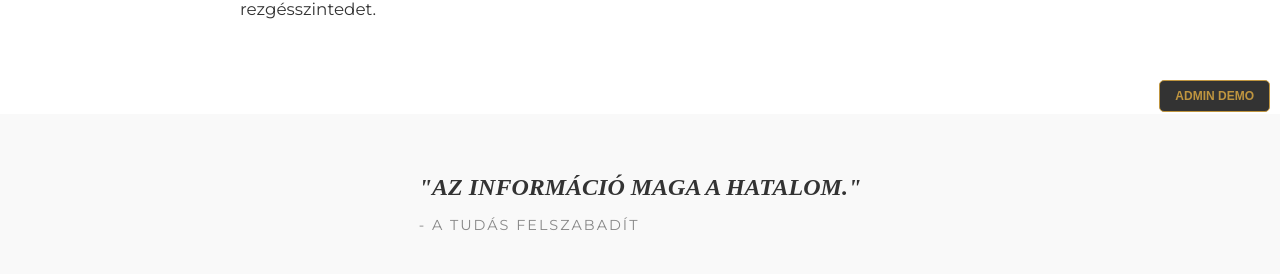
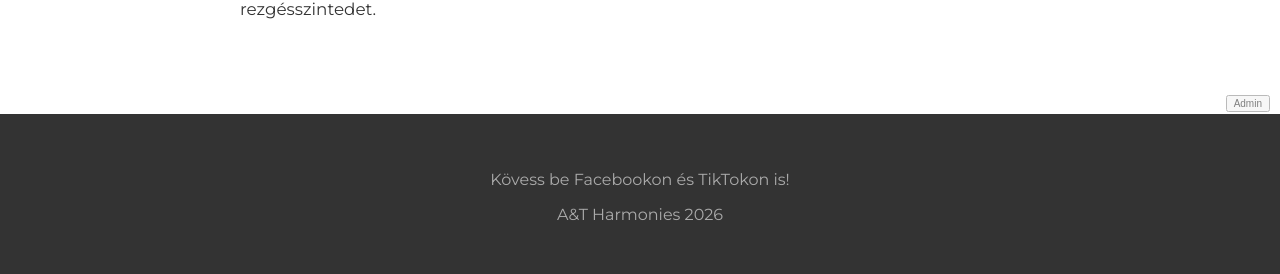
Before and after one commit to faqulord/Zenyx, a React (Create React App) app: page / in a window 1280 px wide. Shown: the part 678-952 px from the top of the page. Built offline with nearby package versions, Linux system fonts and the light colour scheme; no server answers.

Commit message:
Update App.js

```diff
--- a/src/App.js
+++ b/src/App.js
@@ -1,9 +1,8 @@
 import React, { useState, useEffect } from 'react';
 import Navbar from './components/Navbar';
 import HeroSection from './components/HeroSection';
-import ContentSection from './components/ContentSection';
 import ShopPage from './components/ShopPage';
-import Footer from './components/Footer';
+import OrgonInfo from './components/OrgonInfo'; // ÚJ IMPORT
 import AdminPanel from './components/AdminPanel';
 
 function App() {
@@ -11,14 +10,6 @@ function App() {
 
   useEffect(() => {
     window.scrollTo(0, 0);
-
-    // --- LÁTOGATÓ KÖVETÉSE ---
-    // Csak akkor küldünk jelet, ha ebben a munkamenetben még nem tettük
-    if (!sessionStorage.getItem('visited')) {
-      fetch('/api/track-visit', { method: 'POST' })
-        .then(() => sessionStorage.setItem('visited', 'true'))
-        .catch(err => console.error("Tracking error:", err));
-    }
   }, [currentPage]);
 
   return (
@@ -28,19 +19,25 @@ function App() {
       ) : (
         <>
           <Navbar setPage={setCurrentPage} currentPage={currentPage} />
-          {currentPage === 'home' && (
-            <>
-              <HeroSection />
-              <ContentSection />
-            </>
+
+          {currentPage === 'home' && <HeroSection />}
+          {currentPage === 'shop' && <ShopPage />}
+          {currentPage === 'orgon-info' && <OrgonInfo />} {/* ÚJ OLDAL */}
+          {/* A többi oldalra egyelőre placeholder */}
+          {(currentPage === 'about' || currentPage === 'contact') && (
+              <div style={{padding:'100px', textAlign:'center'}}><h2>Feltöltés alatt...</h2></div>
           )}
-          {currentPage === 'shop' && <ShopPage />}
-          <Footer />
+
+          <div style={{textAlign:'center', padding:'40px', background:'#333', color:'#aaa', marginTop:'auto'}}>
+            <p>Kövess be Facebookon és TikTokon is!</p>
+            <p>A&T Harmonies 2026</p>
+          </div>
+
           <button
             onClick={() => setCurrentPage('admin')}
-            style={{ position: 'fixed', bottom: '10px', right: '10px', padding: '8px 15px', background: 'rgba(0,0,0,0.8)', color: '#bf953f', border: '1px solid #bf953f', borderRadius: '5px', fontSize: '12px', cursor: 'pointer', zIndex: 9999, fontWeight: 'bold', textTransform: 'uppercase' }}
+            style={{ position: 'fixed', bottom: '10px', right: '10px', opacity: 0.5, fontSize: '10px' }}
           >
-            Admin Demo
+            Admin
           </button>
         </>
       )}
```
